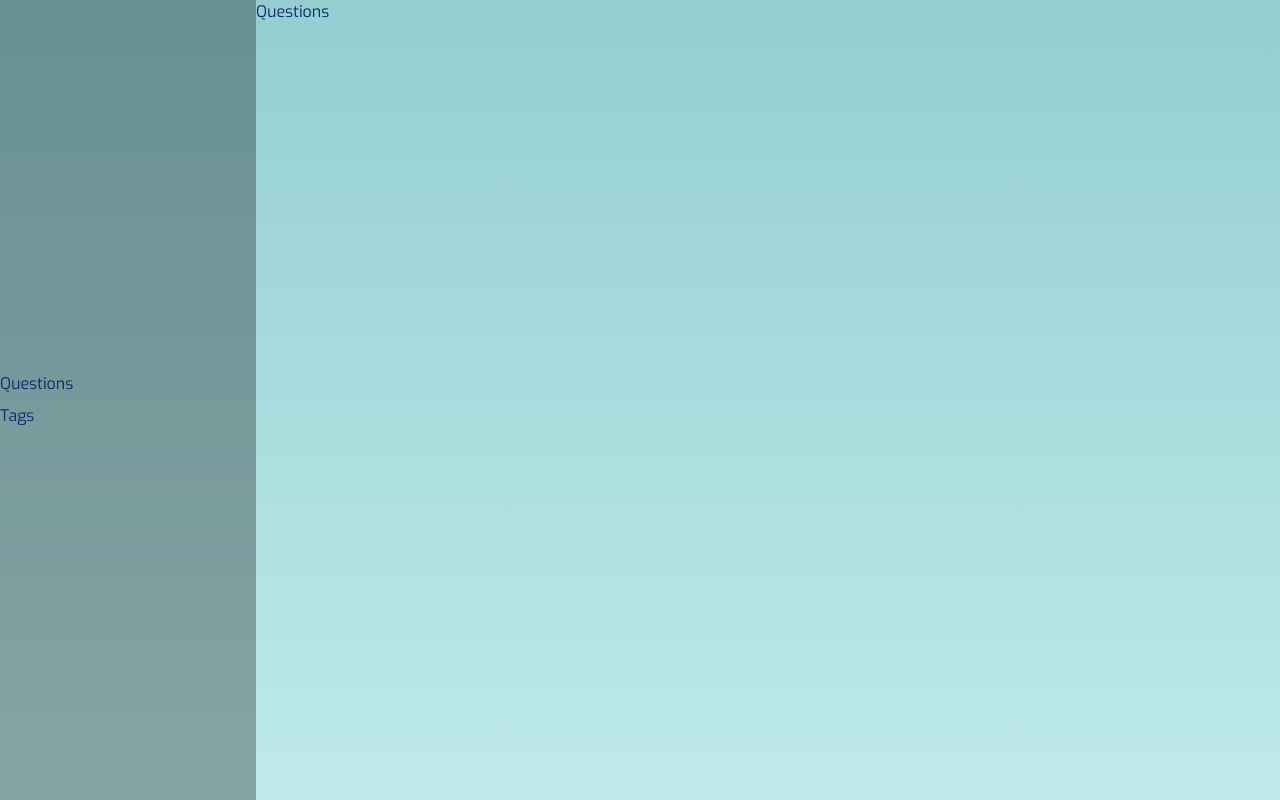
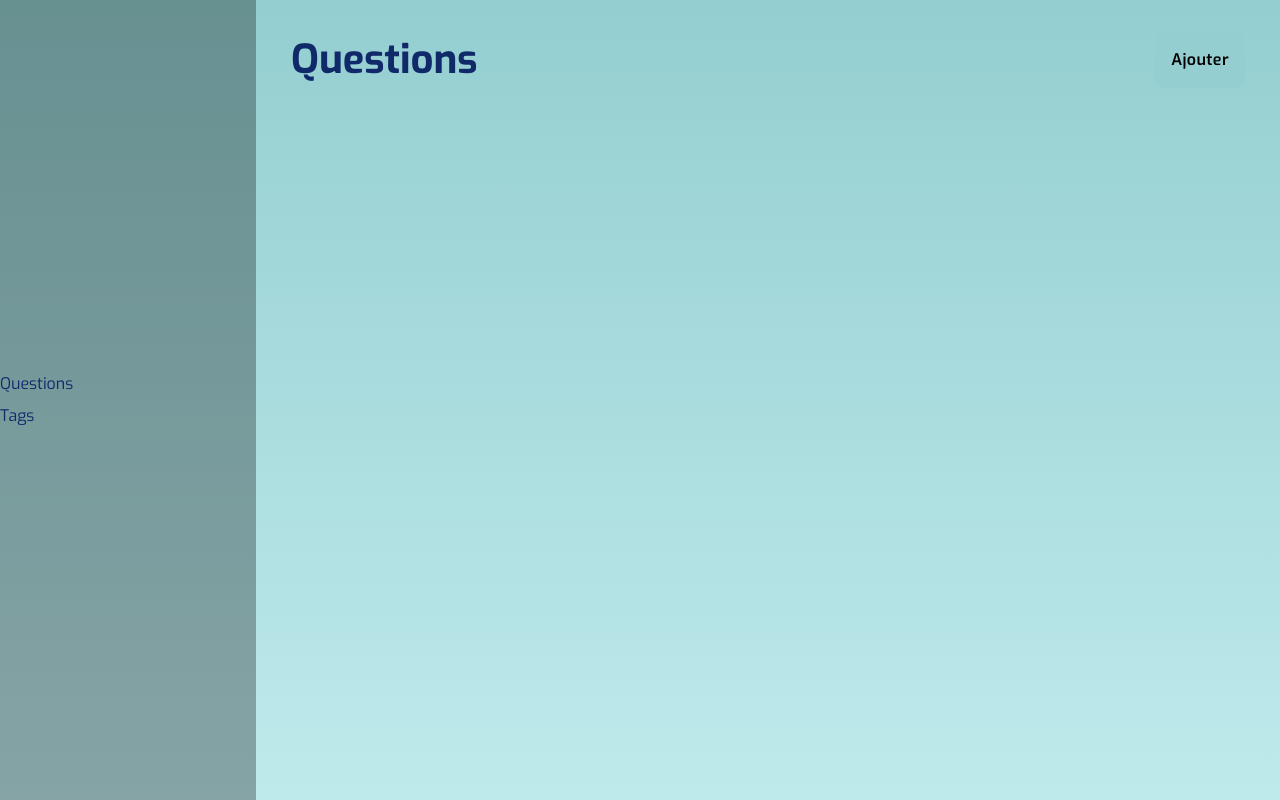
Before and after one commit to AngelZatch/hurribrain, a Next.js app in the folder packages/admin/: page /dashboard/questions in a window 1280 px wide. Built offline with nearby package versions, Linux system fonts and the light colour scheme; no server answers.

Commit message:
feat: tag item list

```diff
--- a/packages/admin/src/app/dashboard/questions/page.tsx
+++ b/packages/admin/src/app/dashboard/questions/page.tsx
@@ -1,19 +1,14 @@
-"use client";
-import fetcher from "../../api/fetcher";
-import useSWR from "swr";
+import Button from "@/app/ui/components/button";
 
-const Questions = () => {
-  const { data, error, isLoading } = useSWR(
-    "http://localhost:8080/questions",
-    fetcher
-  );
-
-  console.log(data, error, isLoading);
-
+const Questions = async () => {
   return (
-    <div>
-      <h1>Questions</h1>
-    </div>
+    <>
+      <div className="self-stretch px-[35px] py-[30px] justify-between items-center inline-flex">
+        <h1 className="text-[40px] font-bold">Questions</h1>
+        <Button label="Ajouter" />
+      </div>
+      <div className="self-stretch p-2.5 flex-col justify-start items-start gap-2.5 inline-flex"></div>
+    </>
   );
 };
 
--- a/packages/admin/src/app/dashboard/tags/page.tsx
+++ b/packages/admin/src/app/dashboard/tags/page.tsx
@@ -7,18 +7,11 @@ const Tags = async () => {
 
   return (
     <>
-      <div className="self-stretch px-[35px] py-[30px] justify-between items-center inline-flex">
+      <div className="w-full px-[35px] py-[30px] justify-between items-center inline-flex">
         <h1 className="text-[40px] font-bold">Tags</h1>
         <Button label="Ajouter" />
       </div>
-      <div className="h-[58px] px-[25px] py-2 justify-start items-center gap-10 inline-flex">
-        <div className="w-[390px] h-[42px] p-2.5 bg-[#d9d9d9]/40 rounded-[20px] border border-[#93ced0] justify-start items-start gap-2.5 flex">
-          <div className="grow shrink basis-0 self-stretch text-[#ababab] text-base font-semibold font-['Exo'] tracking-wide">
-            Chercher par intitulé...
-          </div>
-        </div>
-      </div>
-      <div className="self-stretch p-2.5 flex-col justify-start items-start gap-2.5 inline-flex">
+      <div className="w-full overflow-auto self-stretch p-2.5 flex-col justify-start items-start gap-2.5 inline-flex">
         {tags?.map((tag: { uuid: string; name: string }) => (
           <TagItem key={tag.uuid} label={tag.name} />
         ))}
--- a/packages/admin/src/app/dashboard/tags/tagItem.tsx
+++ b/packages/admin/src/app/dashboard/tags/tagItem.tsx
@@ -4,7 +4,7 @@ interface TagProps {
 
 const TagItem = ({ label }: TagProps) => {
   return (
-    <div className="h-[100px] self-stretch p-2.5 bg-white/20 rounded-[10px] justify-start items-center gap-[15px] inline-flex">
+    <div className="min-h-[100px] h-[100px] self-stretch p-2.5 bg-white/20 rounded-[10px] justify-start items-center gap-[15px] inline-flex">
       <div className="self-stretch flex-col justify-center items-start gap-2.5 inline-flex">
         <span>{label}</span>
       </div>
```
